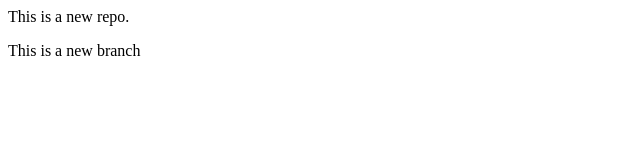
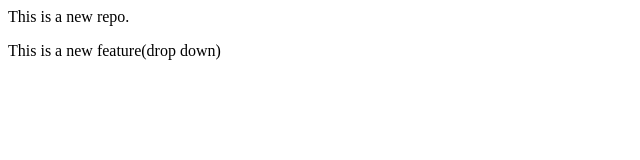
Before and after one commit to yogiraj8919/localrepo, a plain HTML site: page index.html in a window 1280 px wide. Shown: the full height of the page, 0-640 px from the left. Drawn offline with Linux system fonts and the light colour scheme.

Commit message:
Add drop down

```diff
--- a/index.html
+++ b/index.html
@@ -1,2 +1,2 @@
 <p>This is a new repo.</p>
-<p>This is a new branch </p>
+<p>This is a new feature(drop down) </p>
```
